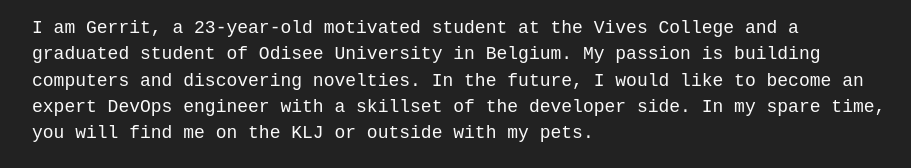
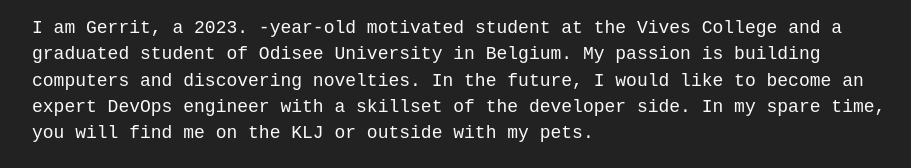
Before and after one commit to GerritVanMol/GerritVanMol, a plain HTML site: page index.html in a window 1280 px wide. Shown: the part 604-772 px from the top of the page, without its empty margins (176-1087 px from the left). Drawn offline with Linux system fonts and the light colour scheme.

Commit message:
Update index.html

```diff
--- a/index.html
+++ b/index.html
@@ -17,7 +17,8 @@
 </div>
   </center>
 <h2 id="hi-there-">Hi there 👋</h2>
-<p>I am Gerrit, a 23-year-old motivated student at the Vives College and a graduated student of Odisee University in Belgium.
+<p>I am Gerrit, a <script type="text/javascript">document.write( new Date().getFullYear() );</script>.
+-year-old motivated student at the Vives College and a graduated student of Odisee University in Belgium.
 My passion is building computers and discovering novelties.
 In the future, I would like to become an expert DevOps engineer with a skillset of the developer side.
 In my spare time, you will find me on the KLJ or outside with my pets.</p>
@@ -96,7 +97,7 @@ In my spare time, you will find me on the KLJ or outside with my pets.</p>
   <img src="https://raw.githubusercontent.com/devicons/devicon/1119b9f84c0290e0f0b38982099a2bd027a48bf1/icons/docker/docker-plain.svg" title="Docker" alt="Docker" width="40" height="40"/>&nbsp;
   <img src="https://raw.githubusercontent.com/devicons/devicon/1119b9f84c0290e0f0b38982099a2bd027a48bf1/icons/git/git-original-wordmark.svg" title="Git" **alt="Git" width="40" height="40"/>
 </div>
-  ![Top Langs](https://github-readme-stats.vercel.app/api/top-langs/?username=GerritVanMol&hide_progress=true)
+<iframe src="https://github-readme-stats.vercel.app/api/top-langs/?username=GerritVanMol&hide_progress=true"></iframe>
 
 <h4 id="network-vendors-worked-with">Network vendors worked with</h4>
 <p>Cisco, Juniper, Palo Alto, Fortinet, Huawei</p>
```
